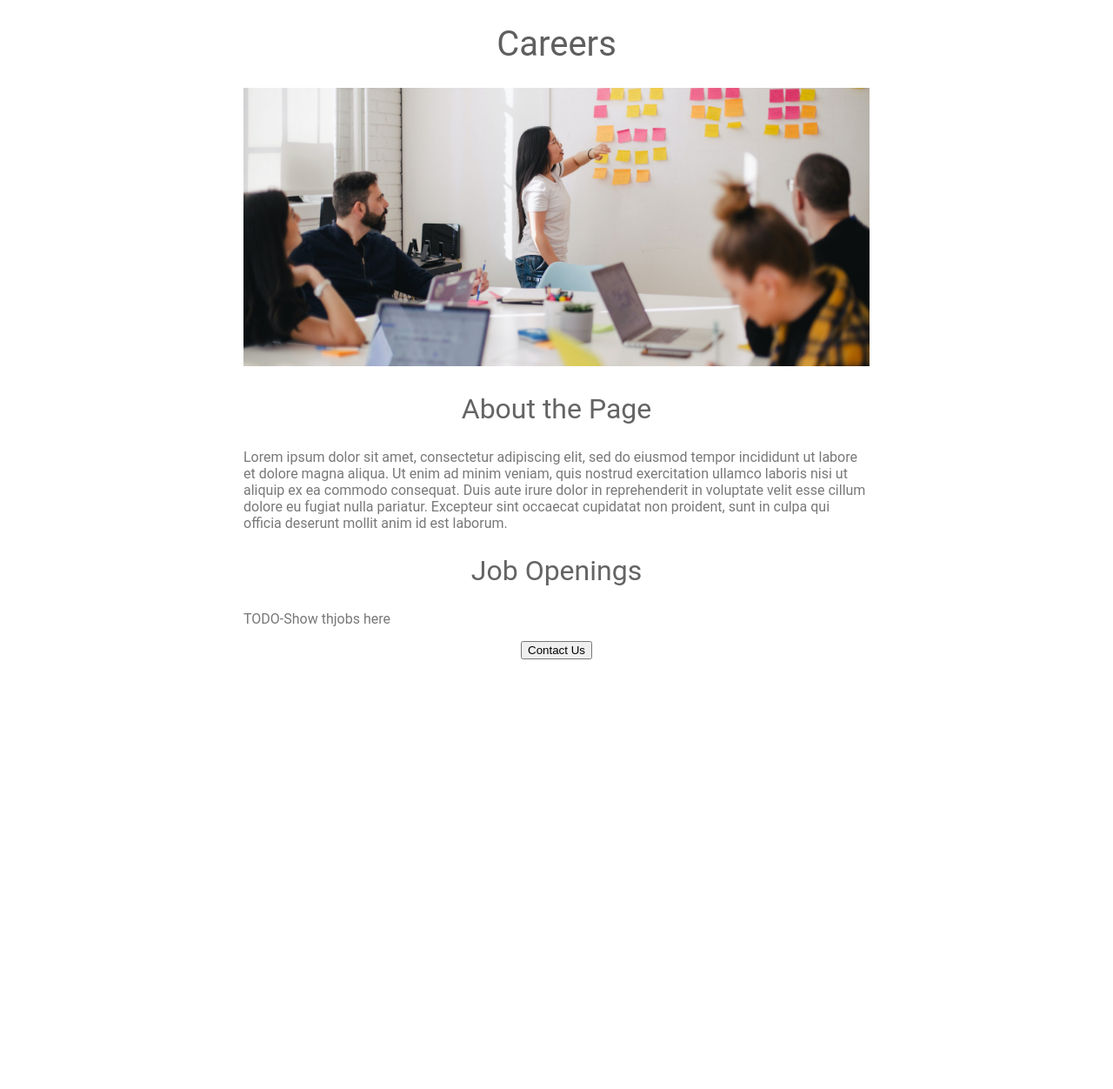
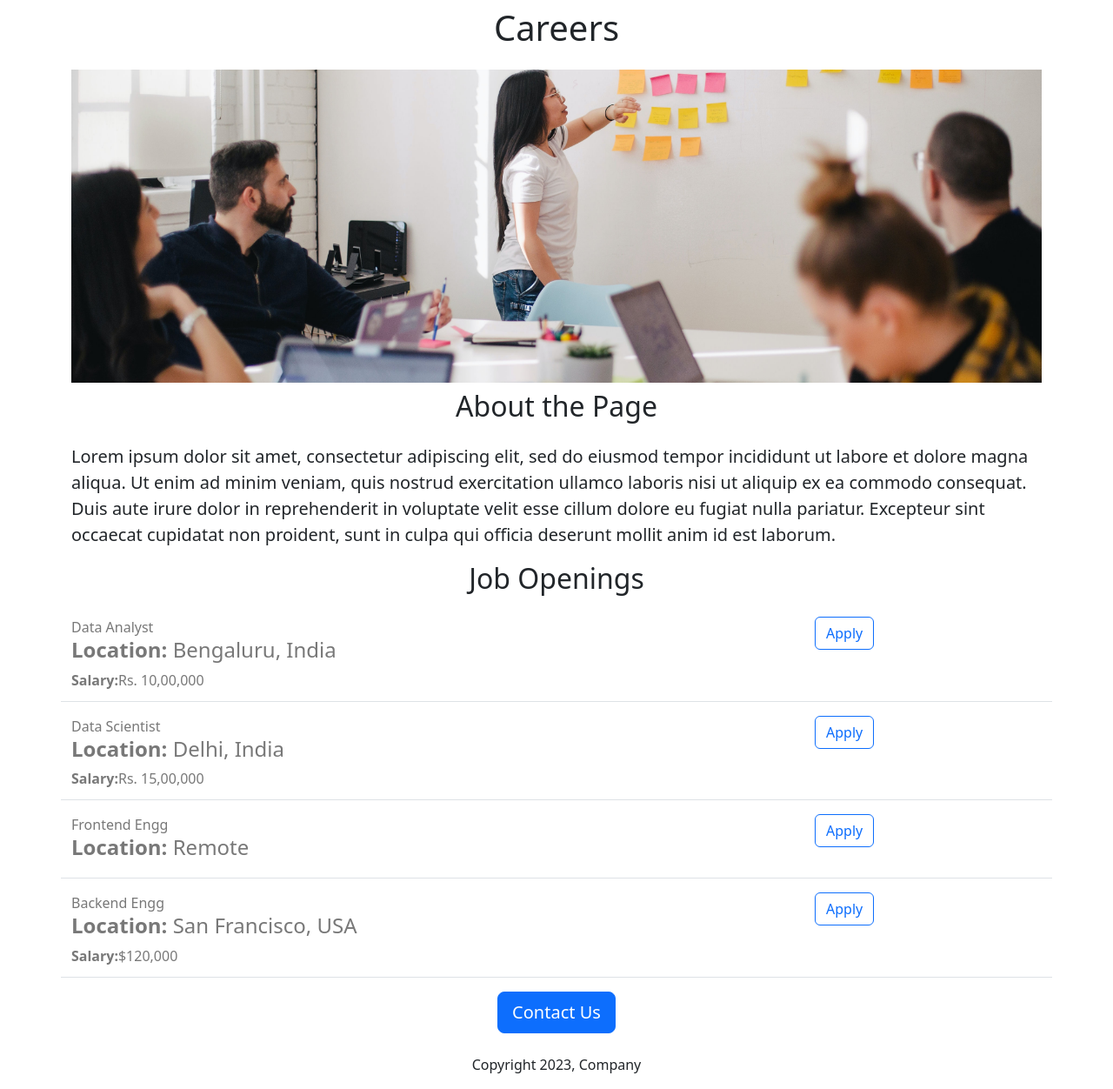
Before and after one commit to kirab-21/Career_Website, a Flask app: page / in a window 1280 px wide. Shown: the whole page at 87% size. Before the commit the page ends 758 px from the top, so only its background shows below. Run offline with Flask 3, Linux system fonts and the light colour scheme.

Commit message:
added dynamic data and api  route

```diff
--- a/main.py
+++ b/main.py
@@ -1,11 +1,38 @@
-from flask import Flask, render_template
+from flask import Flask, render_template, jsonify
 
 app = Flask(__name__)
 
+JOBS = [{
+  'id': 1,
+  'title': 'Data Analyst',
+  'location': 'Bengaluru, India',
+  'salary': 'Rs. 10,00,000'
+}, {
+  'id': 2,
+  'title': 'Data Scientist',
+  'location': 'Delhi, India',
+  'salary': 'Rs. 15,00,000'
+}, {
+  'id': 3,
+  'title': 'Frontend Engg',
+  'location': 'Remote',
+}, {
+  'id': 4,
+  'title': 'Backend Engg',
+  'location': 'San Francisco, USA',
+  'salary': '$120,000'
+}]
+
 
 @app.route("/")
-def hello():
-  return render_template('index.html')
+def home_page():
+  return render_template('index.html', jobs=JOBS)
 
-if __name__=="__main__":
-  app.run(host='0.0.0.0',debug=True)
+
+@app.route("/api/jobs")
+def list_job():
+  return jsonify(JOBS)
+
+
+if __name__ == "__main__":
+  app.run(host='0.0.0.0', debug=True)
--- a/templates/index.html
+++ b/templates/index.html
@@ -2,48 +2,32 @@
 <html>
   <head>
     <title>Careers</title>
+    <meta charset="utf-8">
+    <meta name="viewport" content="width=device-width, initial-scale=1">
+    <link href="https://cdn.jsdelivr.net/npm/bootstrap@5.3.0/dist/css/bootstrap.min.css" rel="stylesheet" integrity="sha384-9ndCyUaIbzAi2FUVXJi0CjmCapSmO7SnpJef0486qhLnuZ2cdeRhO02iuK6FUUVM" crossorigin="anonymous">
     <style>
-      h1{
-        font-size: 40px;
-        font-family: Roboto;
-        font-weight: normal;
-        color: rgb(95,95,95);
-        text-align: center
-      }
-
-      #banner{
+      #banner {
+        height:360px;
         width: 100%;
-        height: 320px;
         object-fit:cover;
-      }
-      h2 {
-         font-family: Roboto;
-         font-size: 32px;
-         font-weight: normal;
-         color: rgb(100, 100, 100);
-         text-align:center;
-      }
-
-      .bodytext{
-        font-family: Roboto;
-        color: rgb(120, 120, 120);   }
-
-      #container{
-        max-width: 720px;
-        margin: 0 auto 0 auto;
       }
     </style>
   </head>
   <body>
-    <div id="container">
-     <h1>Careers</h1>
-    <img id="banner" src="https://careerwebsite.crapulence01.repl.co/static/banner.jpg" >
-    <h2>About the Page</h2>
-    <p class="bodytext">Lorem ipsum dolor sit amet, consectetur adipiscing elit, sed do eiusmod tempor incididunt ut labore et dolore magna aliqua. Ut enim ad minim veniam, quis nostrud exercitation ullamco laboris nisi ut aliquip ex ea commodo consequat. Duis aute irure dolor in reprehenderit in voluptate velit esse cillum dolore eu fugiat nulla pariatur. Excepteur sint occaecat cupidatat non proident, sunt in culpa qui officia deserunt mollit anim id est laborum.</p>
-    <h2>Job Openings</h2>
-    <p class="bodytext">TODO-Show th<Us></Us>jobs here</p>
-      <div style="text-align:center;">
-    <button>Contact Us </button>
+    <div class="container">
+     <h1 class="text-center mt-2 mb-4">Careers</h1>
+    <img id="banner" class="img-fluid" src="https://careerwebsite.crapulence01.repl.co/static/banner.jpg" >
+    <h2 class="text-center mt-2 mb-4">About the Page</h2>
+    <p class="lead">Lorem ipsum dolor sit amet, consectetur adipiscing elit, sed do eiusmod tempor incididunt ut labore et dolore magna aliqua. Ut enim ad minim veniam, quis nostrud exercitation ullamco laboris nisi ut aliquip ex ea commodo consequat. Duis aute irure dolor in reprehenderit in voluptate velit esse cillum dolore eu fugiat nulla pariatur. Excepteur sint occaecat cupidatat non proident, sunt in culpa qui officia deserunt mollit anim id est laborum.</p>
+    <h2 class="text-center mt-2 mb-4">Job Openings</h2>
+    <div>
+      {% for job in jobs %}
+        {% include 'job.html' %}
+      {% endfor %}
+    </div>
+      <div class="text-center">
+    <button  class="btn btn-primary btn-lg">Contact Us </button>
+        <p class="mt-4">Copyright 2023, Company</p>
         </div>
     </div>
   </body>
--- /dev/null
+++ b/templates/job.html
@@ -0,0 +1,16 @@
+ <div class="border-bottom row" style="margin-bottom:16px; padding-bottom:8px;">
+   <div class="col-9"
+          <h4 style="color:rgb(120,120,120); margin-bottom:4px;">{{job['title']}}</h4>
+      <div>
+          <h4><b>Location:</b> {{job['location']}}</h4>
+      </div>
+          {%if 'salary' in job %}
+      <div>
+            <b>Salary:</b>{{job['salary']}}
+      </div>
+          {% endif %}
+   </div>
+  <div class="col-3">
+     <button type="button" class="btn btn-outline-primary">Apply</button>
+  </div>
+</div>
```
